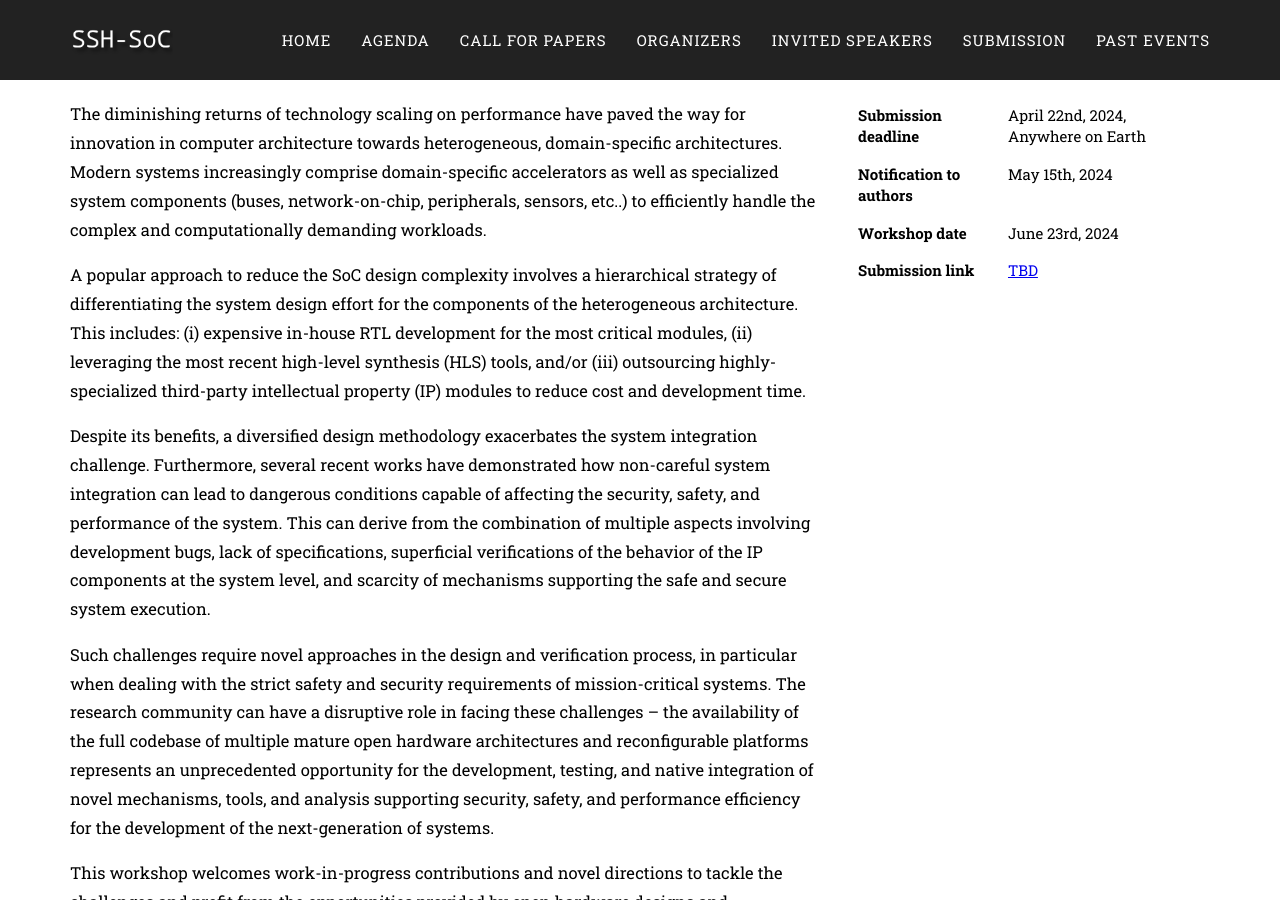
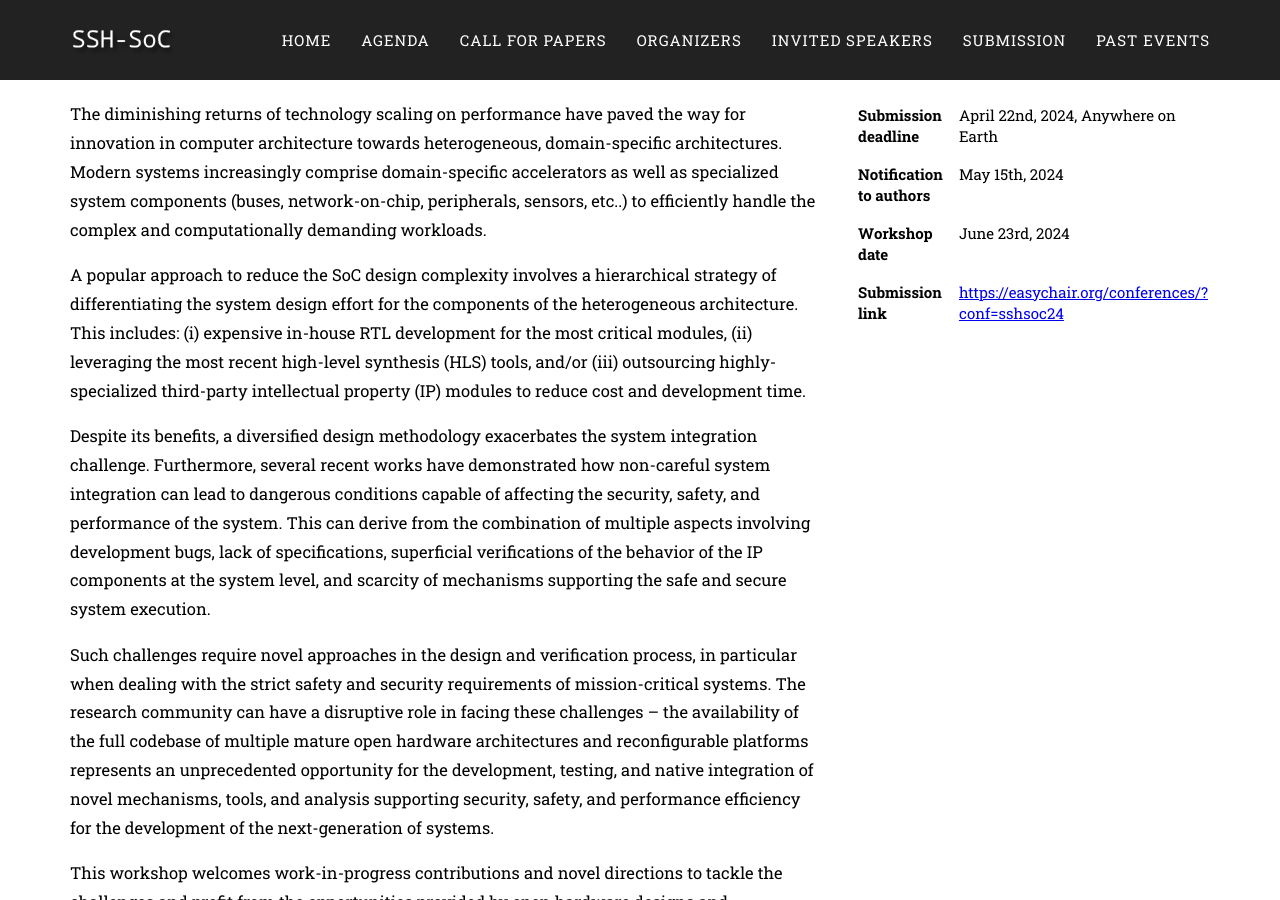
Before and after one commit to SSH-SoC-workshop/2024, a Jekyll site: the page built from index.markdown, in a window 1280 px wide and 900 px high, scrolled down 1056 px. Built offline with Jekyll 4.4.1, drawn with Linux system fonts in a browser that asks for light colours; some web fonts are replaced; our own code applies the rules of GitHub Pages for plain Markdown files.

Commit message:
Fixed submission link

```diff
--- a/index.markdown
+++ b/index.markdown
@@ -8,7 +8,7 @@
 location: "San Francisco, CA"
 cover: /assets/img/san-francisco-cover.jpeg
 caption: "SSH-SoC: Safety and Security in Heterogeneous Open System-on-Chip Platforms"
-submission: TBD
+submission: https://easychair.org/conferences/?conf=sshsoc24
 hosted: "DAC 2024"
 hosted-url: https://www.dac.com
 ---
--- a/submission.markdown
+++ b/submission.markdown
@@ -5,7 +5,7 @@
 ---
 ## Submission website
 
-SSH-SoC 2024 uses the easyChair conference management system. Submissions can be made here: https://easychair.org/conferences/?conf=sshsoc24
+SSH-SoC 2024 uses the easyChair conference management system. Submissions can be made here: [https://easychair.org/conferences/?conf=sshsoc24](https://easychair.org/conferences/?conf=sshsoc24)
 
 ## Submission Instructions and Paper Format
 
```
